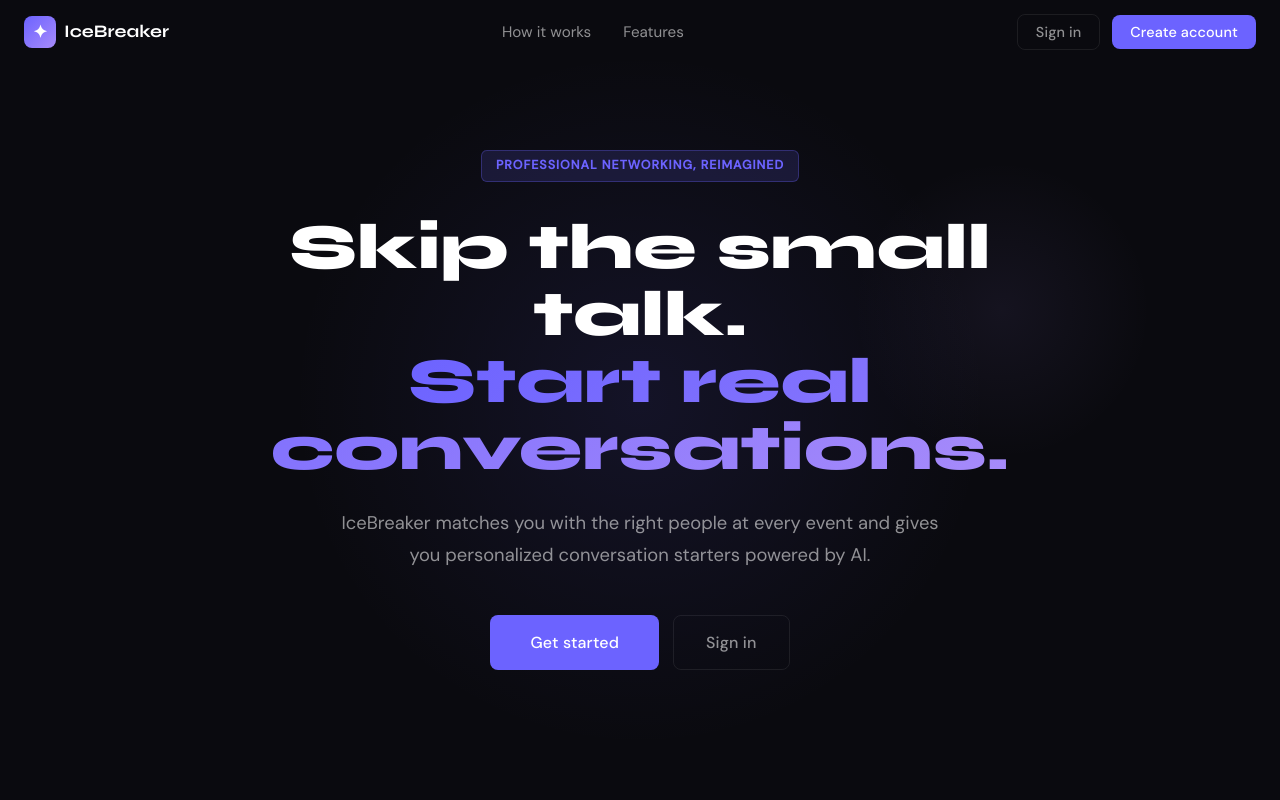
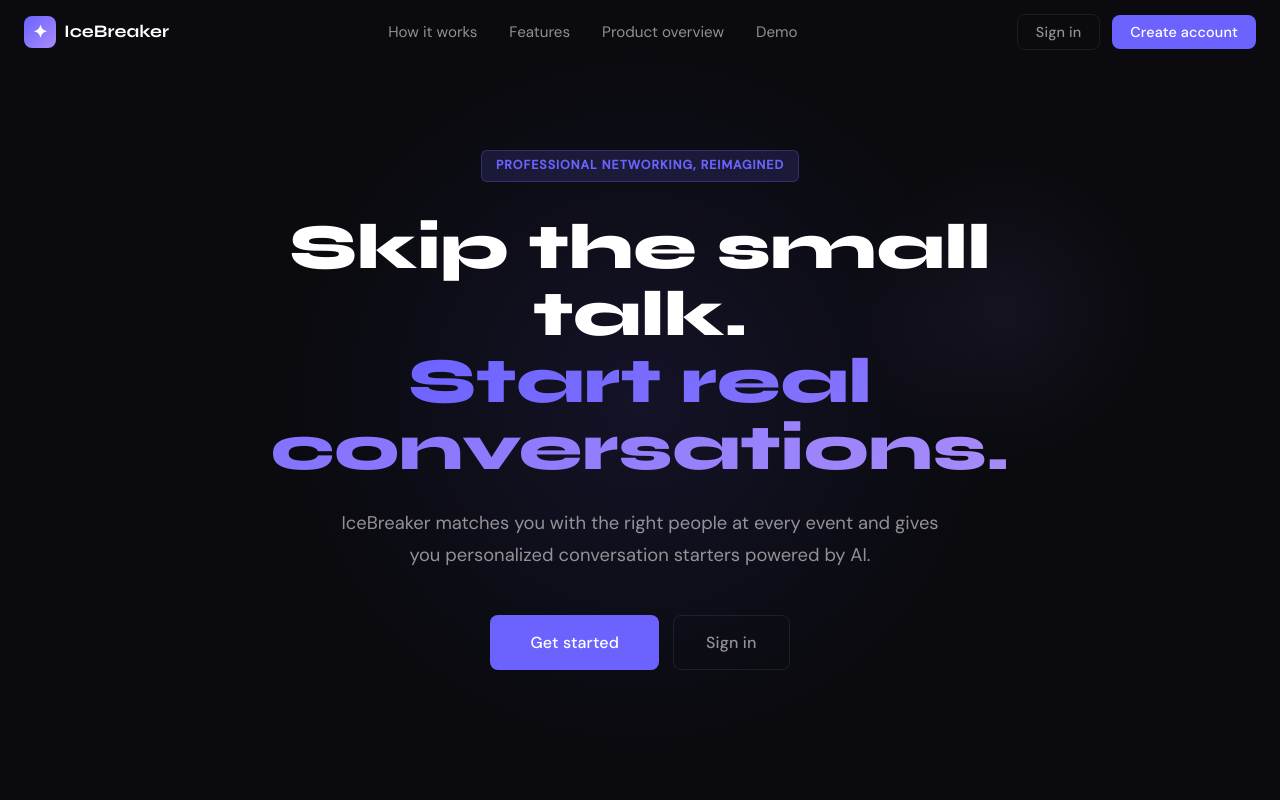
Before and after one commit to ShrutiSunilSawant/IceBreaker-AI-Networking-Platform, a React (Vite) app in the folder frontend/: page / in a window 1280 px wide. Shown: the top 800 px of the page. Built offline with nearby package versions, Linux system fonts and the light colour scheme; no server answers.

Commit message:
Add Product overview and Demo links to navbar

```diff
--- a/frontend/src/components/Navbar.jsx
+++ b/frontend/src/components/Navbar.jsx
@@ -65,6 +65,14 @@ export default function Navbar() {
             <a href="/#features" style={{ color: 'var(--text-secondary)', fontSize: '0.95rem', textDecoration: 'none' }}
               onClick={e => { e.preventDefault(); document.getElementById('features')?.scrollIntoView({ behavior: 'smooth' }) }}>
               Features
+            </a>
+            <a href="/#overview" style={{ color: 'var(--text-secondary)', fontSize: '0.95rem', textDecoration: 'none' }}
+              onClick={e => { e.preventDefault(); document.getElementById('overview')?.scrollIntoView({ behavior: 'smooth' }) }}>
+              Product overview
+            </a>
+            <a href="/#demo" style={{ color: 'var(--text-secondary)', fontSize: '0.95rem', textDecoration: 'none' }}
+              onClick={e => { e.preventDefault(); document.getElementById('demo')?.scrollIntoView({ behavior: 'smooth' }) }}>
+              Demo
             </a>
           </div>
         )}
```
